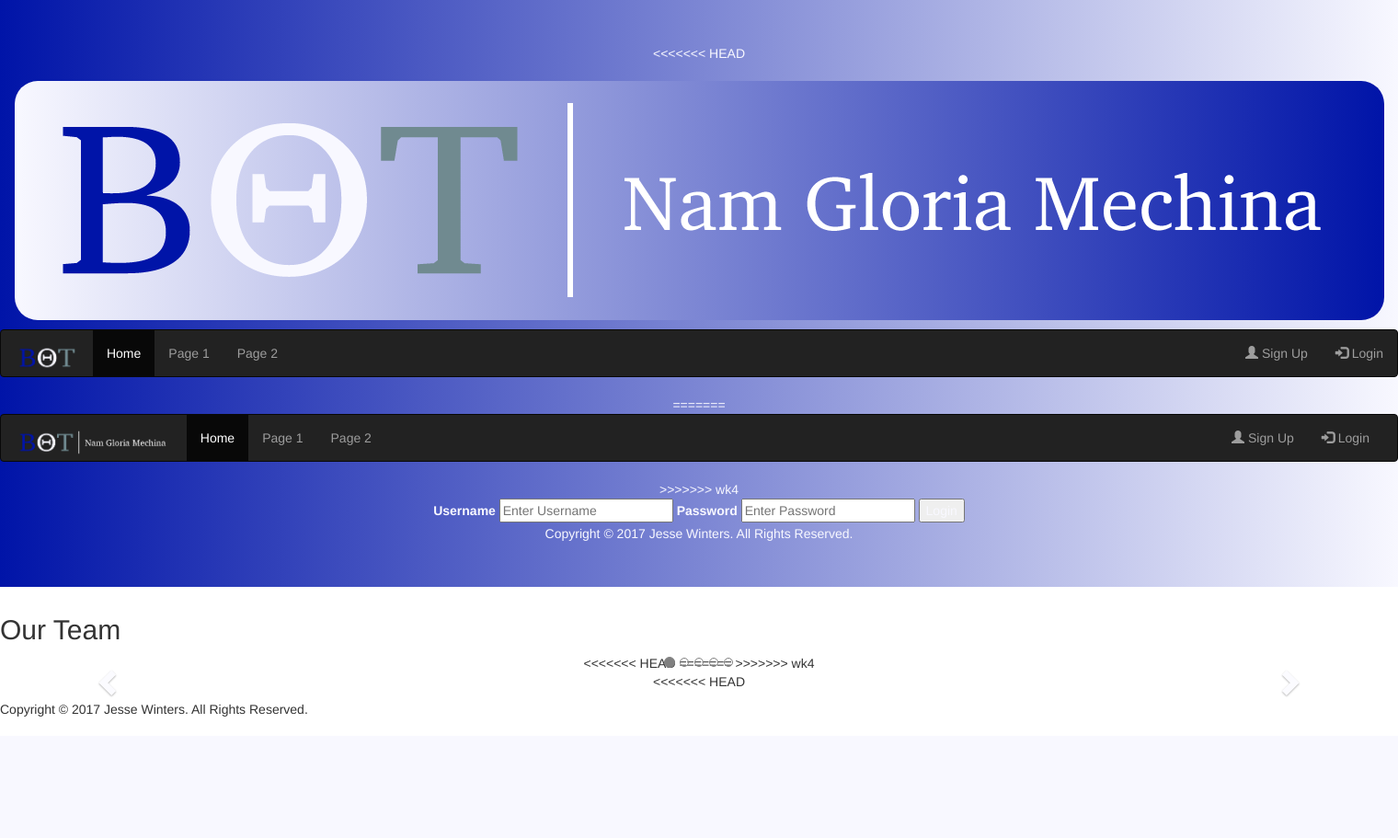
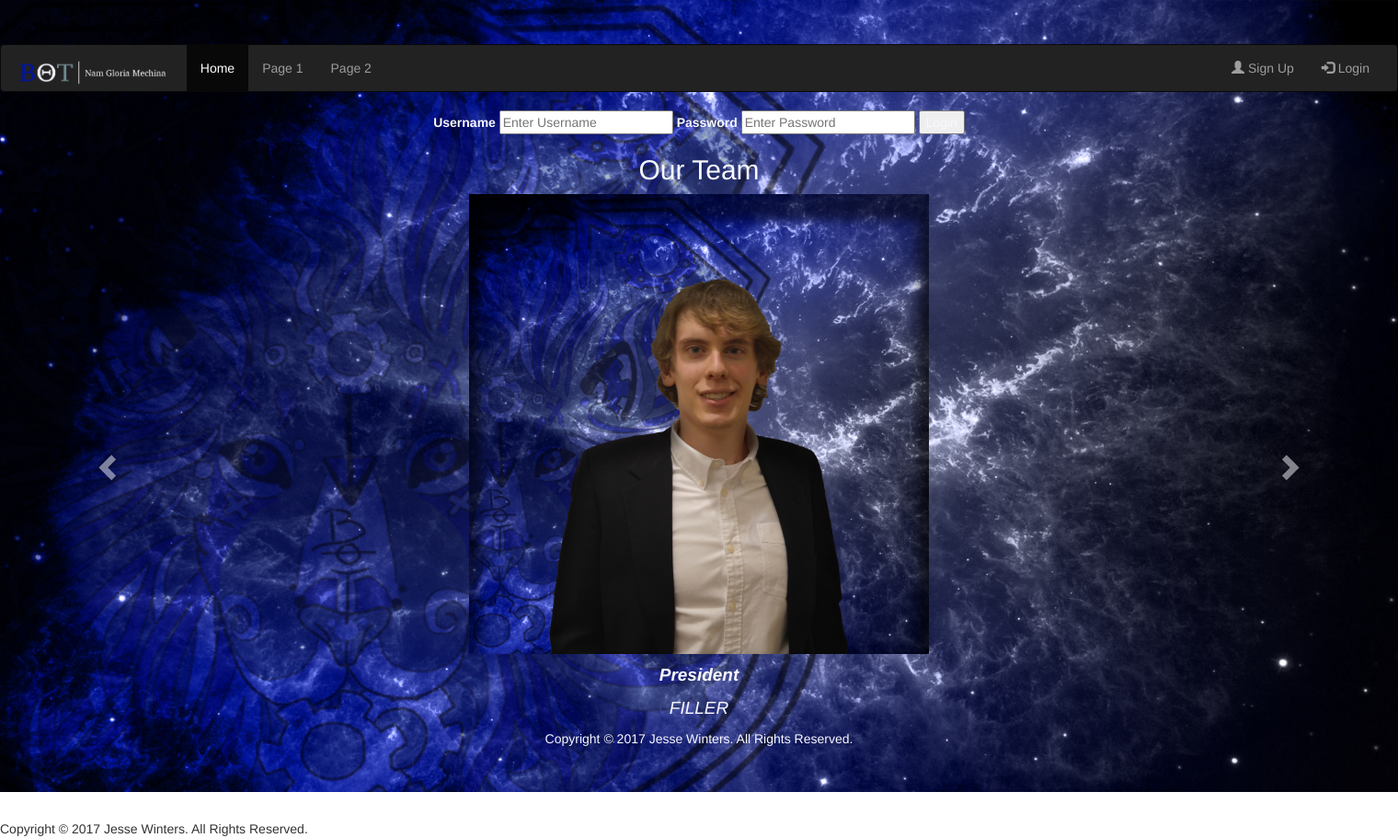
Before and after one commit to MrDug9/SE26615, a PHP site: page /website/index.php?action=home in a window 1520 px wide. Shown: the whole page at 92% size. Before the commit the page ends 779 px from the top, so only its background shows below. Run offline with PHP 8.4, Linux system fonts and the light colour scheme.

Commit message:
fixed Site

```diff
--- a/website/assets/carousel.php
+++ b/website/assets/carousel.php
@@ -7,34 +7,12 @@
  */?>
 <h2>Our Team</h2>
 <div id="homeCarousel" class="carousel slide text-center" data-ride="carousel">
-<<<<<<< HEAD
-    <!-- Indicators -->
-    <ol class="carousel-indicators">
-        <li data-target="#homeCarousel" data-slide-to="0" class="active"></li>
-        <li data-target="#homeCarousel" data-slide-to="1"></li>
-        <li data-target="#homeCarousel" data-slide-to="2"></li>
-        <li data-target="#homeCarousel" data-slide-to="3"></li>
-        <li data-target="#homeCarousel" data-slide-to="4"></li>
-    </ol>
-=======
 
->>>>>>> wk4
 
     <!-- Wrapper for slides -->
     <div class="carousel-inner" role="listbox">
         <div class="item active">
-<<<<<<< HEAD
-            <h4></h4>
-        </div>
-        <div class="item">
-            <h4></h4>
-        </div>
-        <div class="item">
-            <h4></h4>
-        </div>
-        <div class="item">
-            <h4></h4>
-=======
+
             <img class="img-responsive center-block" src="assets/images/president.jpg" alt="temp img" style="height:
             500px">
             <h4><strong>President</strong></h4><h4><?php ;echo( $presName) ?></h4>
@@ -54,7 +32,7 @@
         <div class="item">
             <img class="img-responsive center-block" src="assets/images/vicePres.jpg" alt="temp img" style="height: 500px">
             <h4><strong>Vice President</strong></h4><h4><?php ;echo( $viceName) ?></h4>
->>>>>>> wk4
+
         </div>
     </div>
 
--- a/website/assets/header.php
+++ b/website/assets/header.php
@@ -25,28 +25,6 @@ include("stylesheet.css");
 </style>
 <body>
 <div class="jumbotron text-center">
-<<<<<<< HEAD
-<header>
-    <h1><img class="logo-2" src="assets/images/logo-2.png" alt="logo-2"></h1>
-    <nav class="navbar navbar-inverse">
-        <div class="container-fluid">
-            <div class="navbar-header">
-                <a class="navbar-brand" href="index.php"><img class="logo-1" src="assets/images/logo-1.png"
-                                                              alt="logo-1" height="30px"></a>
-            </div>
-            <ul class="nav navbar-nav">
-                <li class="active"><a href="index.php">Home</a></li>
-                <li><a href="#">Page 1</a></li>
-                <li><a href="#">Page 2</a></li>
-            </ul>
-            <ul class="nav navbar-nav navbar-right">
-                <li><a href="#"><span class="glyphicon glyphicon-user"></span> Sign Up</a></li>
-                <li><a href="#"><span class="glyphicon glyphicon-log-in"></span> Login</a></li>
-            </ul>
-        </div>
-    </nav>
-</header>
-=======
 
     <nav class="navbar navbar-inverse">
         <div class="container-fluid">
@@ -72,5 +50,3 @@ include("stylesheet.css");
             </div>
         </div>
     </nav>
-
->>>>>>> wk4
--- a/website/assets/stylesheet.css
+++ b/website/assets/stylesheet.css
@@ -1,19 +1,15 @@
 
 .jumbotron{
-<<<<<<< HEAD
-    background: #808080;
-    background: -webkit-linear-gradient(left, #0014a8 , #f8f8ff);
-    background: -o-linear-gradient(right, #0014a8 , #f8f8ff);
-    background: -moz-linear-gradient(right, #0014a8 , #f8f8ff);
-    background: linear-gradient(to right, #0014a8 , #f8f8ff);
+
+
 
     /*background-color: #0014a8;
     color: #f8f8ff;*/
-=======
+
     background: url(assets/images/bot-hero-image.jpg) no-repeat center fixed;
     background-size: cover;
     color: #f8f8ff;
->>>>>>> wk4
+
 }
 .logo-2{
     border-radius: 25px;
@@ -41,21 +37,9 @@
     line-height: 1.375em;
     font-weight: 400;
     font-style: italic;
-<<<<<<< HEAD
-    margin: 70px 0;
-=======
-    margin: 20px 0;
->>>>>>> wk4
+
 }
 
 .item span {
     font-style: normal;
 }
-<<<<<<< HEAD
-html {
-    background: url(images/bot-hero-image.jpg) no-repeat center fixed;
-    background-size: cover;
-}
-=======
-
->>>>>>> wk4
--- a/website/index.php
+++ b/website/index.php
@@ -44,10 +44,11 @@ switch ($action){
 
     case('home'):
 
+        include_once ("assets/carousel.php");
+        include_once ("assets/footer.php");
 
-include_once ("assets/footer.php");
 
-        include ("assets/carousel.php");
 
 }
+
 include ("assets/footer.php");
```
